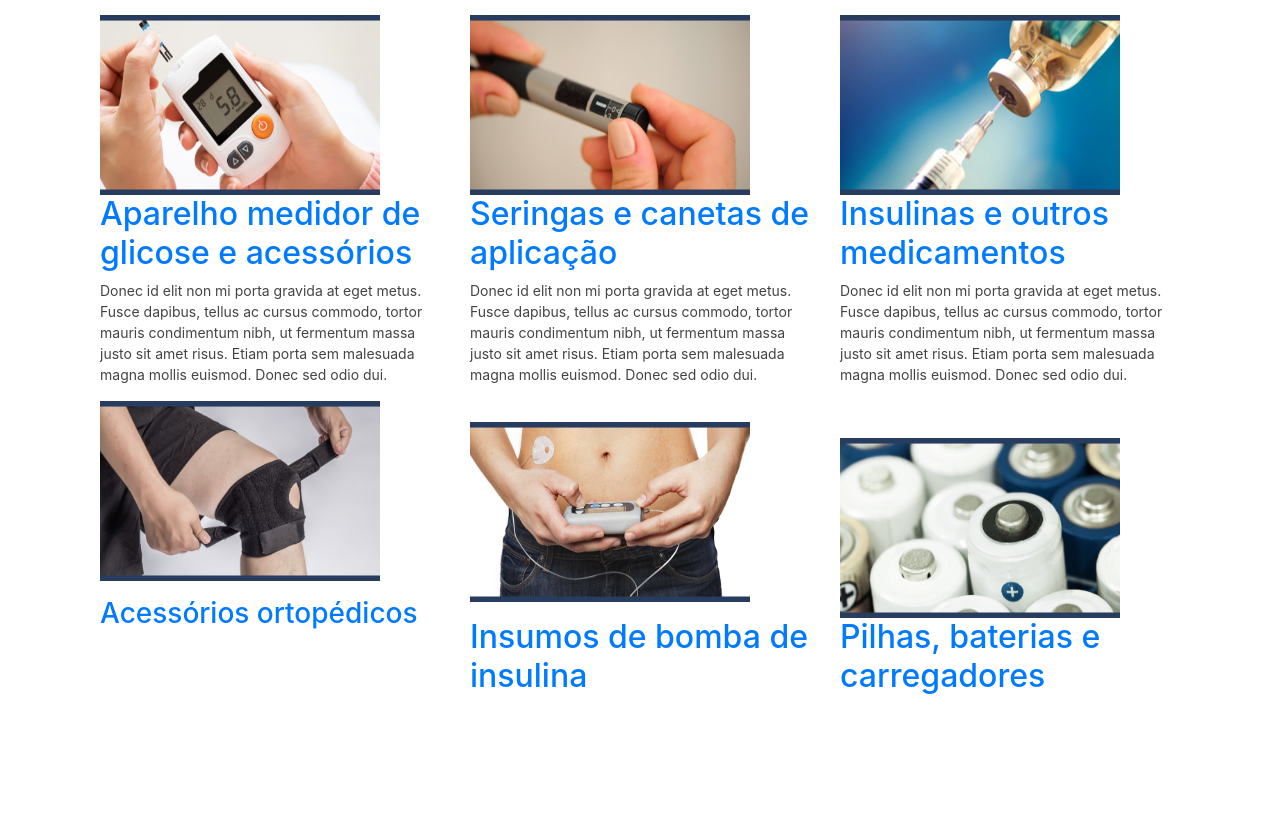
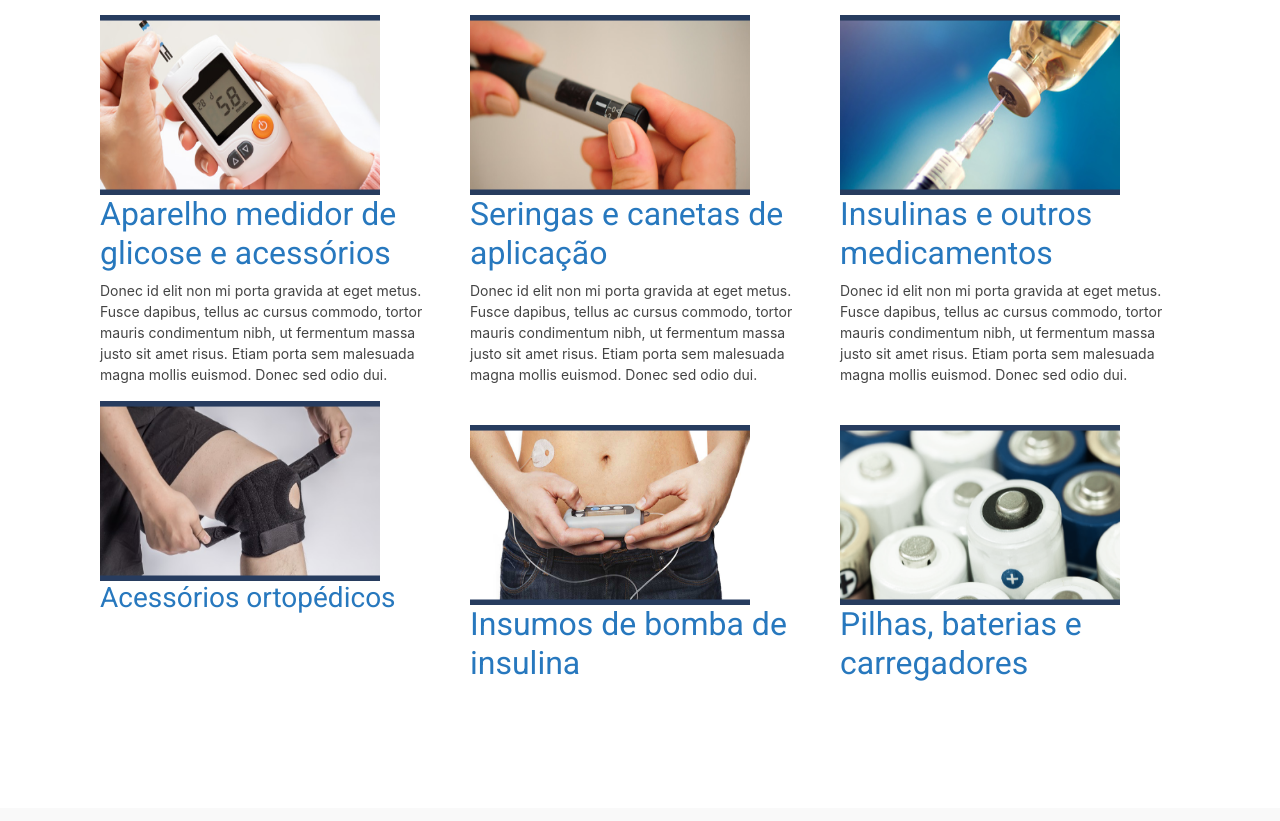
Before and after one commit to LucasKleaL/doabetes, a Django app: page /produtos in a window 1280 px wide. Shown: the part 220-1041 px from the top of the page. After the commit the page ends 901 px from the top, so only its background shows below. Run offline with Django 3.2, Linux system fonts and the light colour scheme; some libraries are stand-ins or nearby versions.

Commit message:
product update

```diff
--- a/doabetesite/templates/registration/login.html
+++ b/doabetesite/templates/registration/login.html
@@ -390,9 +390,9 @@
           <a class="nav-item nav-link" id="contato-menu" href="contato">Contato</a>
           <a class="nav-item nav-link" id="sobre-menu" href="sobre">Sobre</a>
           {% else %}
-          <a class="nav-item nav-link" id="depoimentos-menu" href="#">Depoimentos</a>
-          <a class="nav-item nav-link" id="contato-menu" href="contato">Contato</a>
-          <a class="nav-item nav-link" id="sobre-menu" href="sobre">Sobre</a>
+          <a class="nav-item nav-link" id="depoimentos-menu" href="{% url 'paginaDepoimentos' %}">Depoimentos</a>
+          <a class="nav-item nav-link" id="contato-menu" href="{% url 'paginacontato' %}">Contato</a>
+          <a class="nav-item nav-link" id="sobre-menu" href="{% url 'paginasobre' %}">Sobre</a>
           {% endif %}
 
         </div>
--- a/doabetesite/templates/site/paginaProdutos.html
+++ b/doabetesite/templates/site/paginaProdutos.html
@@ -145,6 +145,12 @@
   .title-map {
     font-size: 6px;
   }
+
+  #aparelho {
+    font-family: Roboto;
+    color: rgb(39, 120, 190);
+    text-decoration: none;
+  }
 </style>
 <meta charset="UTF-8">
 <meta name="viewport" content="width=device-width, initial-scale=1.0">
@@ -179,8 +185,7 @@
   <header>
     <div class="container" id="nav-container">
       <nav class="navbar navbar-expand-lg fixed-top">
-        <a id="doabetes" href="{% url 'home' %}"><img id="logo" src="{% static 'img/logo-branco.png' %}"
-            alt="Doabetes">
+        <a id="doabetes" href="{% url 'home' %}"><img id="logo" src="{% static 'img/logo-branco.png' %}" alt="Doabetes">
           DOABETES </a>
         <button class="navbar-toggler" type="button" data-toggle="collapse" data-target="#navbarLinks, #linksEsquerda"
           aria-controls="#navbarLinks, #linksEsquerda" aria-expanded="false" aria-label="Toggle navigation">
@@ -224,50 +229,55 @@
           <div class="container-fluid">
             <div class="row">
               <div class="col-md-4">
-                <a href="https://www.qries.com/">
+                <a href="">
                   <img alt="aparelhomedidor" src="static/img/produto_imagem/aparelho.png" width=280 height="180"><br>
-                  <h2>Aparelho medidor de glicose e acessórios</h2>
+                  <h2 id="aparelho">Aparelho medidor de glicose e acessórios</h2>
+                  <p>
+                </a>
+                Donec id elit non mi porta gravida at eget metus. Fusce dapibus, tellus ac cursus commodo, tortor
+                mauris condimentum nibh, ut fermentum massa justo sit amet risus. Etiam porta sem malesuada magna
+                mollis euismod. Donec sed odio dui.
+                </p>
+
+                <a href="#">
+                  <img alt="orto" src="static/img/produto_imagem/orto.png" width=280 height="180"><br>
+                  <h3 style="font-family: Roboto; color: rgb(39, 120, 190);">Acessórios ortopédicos</h3>
+                </a>
+              </div>
+              <div class="col-md-4">
+                <a href="#">
+                  <img alt="canetaaplicacao" src="static/img/produto_imagem/caneta.png" width=280 height="180"><br>
+                  <h2 style="font-family: Roboto; color: rgb(39, 120, 190);">Seringas e canetas de aplicação</h2>
+                </a>
                   <p>
                     Donec id elit non mi porta gravida at eget metus. Fusce dapibus, tellus ac cursus commodo, tortor
                     mauris condimentum nibh, ut fermentum massa justo sit amet risus. Etiam porta sem malesuada magna
                     mollis euismod. Donec sed odio dui.
                   </p>
-                  <p>
+                  <br>
 
-                    <a href="https://www.qries.com/">
-                      <img alt="orto" src="static/img/produto_imagem/orto.png" width=280 height="180"><br>
-                      <h3>Acessórios ortopédicos</h3>
+                    <a href="#">
+                      <img alt="bombadeinsulina" src="static/img/produto_imagem/bomba.png" width=280 height="180"><br>
+                      <h2 style="font-family: Roboto; color: rgb(39, 120, 190);">Insumos de bomba de insulina</h2>
+                    </a>
               </div>
               <div class="col-md-4">
-                <a href="https://www.qries.com/">
-                  <img alt="canetaaplicacao" src="static/img/produto_imagem/caneta.png" width=280 height="180"><br>
-                  <h2>Seringas e canetas de aplicação</h2>
-                  <p>
-                    Donec id elit non mi porta gravida at eget metus. Fusce dapibus, tellus ac cursus commodo, tortor
-                    mauris condimentum nibh, ut fermentum massa justo sit amet risus. Etiam porta sem malesuada magna
-                    mollis euismod. Donec sed odio dui.
-                  </p>
-                  <p><br>
-
-                    <a href="https://www.qries.com/">
-                      <img alt="bombadeinsulina" src="static/img/produto_imagem/bomba.png" width=280 height="180"><br>
-                      <h2>Insumos de bomba de insulina</h2>
-              </div>
-              <div class="col-md-4">
-                <h2>
-                  <a href="https://www.qries.com/">
+                  <a href="#">
                     <img alt="insulina" src="static/img/produto_imagem/insulina.png" width=280 height="180"><br>
-                    Insulinas e outros medicamentos</h2>
+                    <h2 style="font-family: Roboto; color: rgb(39, 120, 190);">Insulinas e outros medicamentos</h2>
+                  </a>
                 <p>
                   Donec id elit non mi porta gravida at eget metus. Fusce dapibus, tellus ac cursus commodo, tortor
                   mauris condimentum nibh, ut fermentum massa justo sit amet risus. Etiam porta sem malesuada magna
                   mollis euismod. Donec sed odio dui.
                 </p>
-                <p><br>
-                <h2>
-                  <a href="https://www.qries.com/">
+                <br>
+                  <div class="col-md-4"></div>
+                  <a href="#">
                     <img alt="insulina" src="static/img/produto_imagem/baterias.png" width=280 height="180"><br>
-                    Pilhas, baterias e carregadores</h2>
+                    <h2 style="font-family: Roboto; color: rgb(39, 120, 190);">Pilhas, baterias e carregadores</h2>
+                  </a>
+                </div>
               </div>
             </div>
           </div>
```
Also changed, not shown: doabetesite/templates/registration/registro.html (+4 -5 lines), doabetesite/templates/site/home.html (+6 -6 lines), db.sqlite3.
